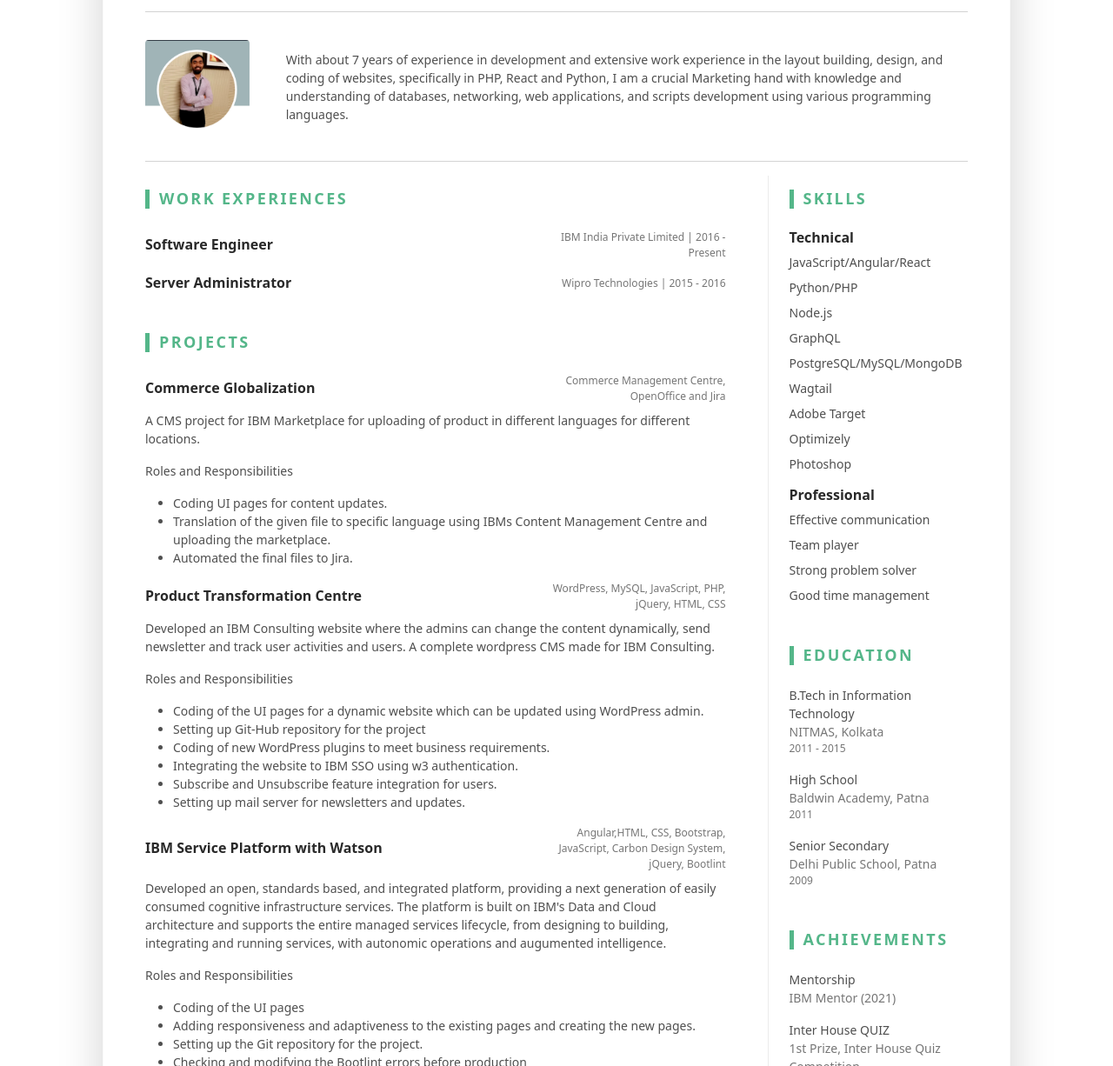
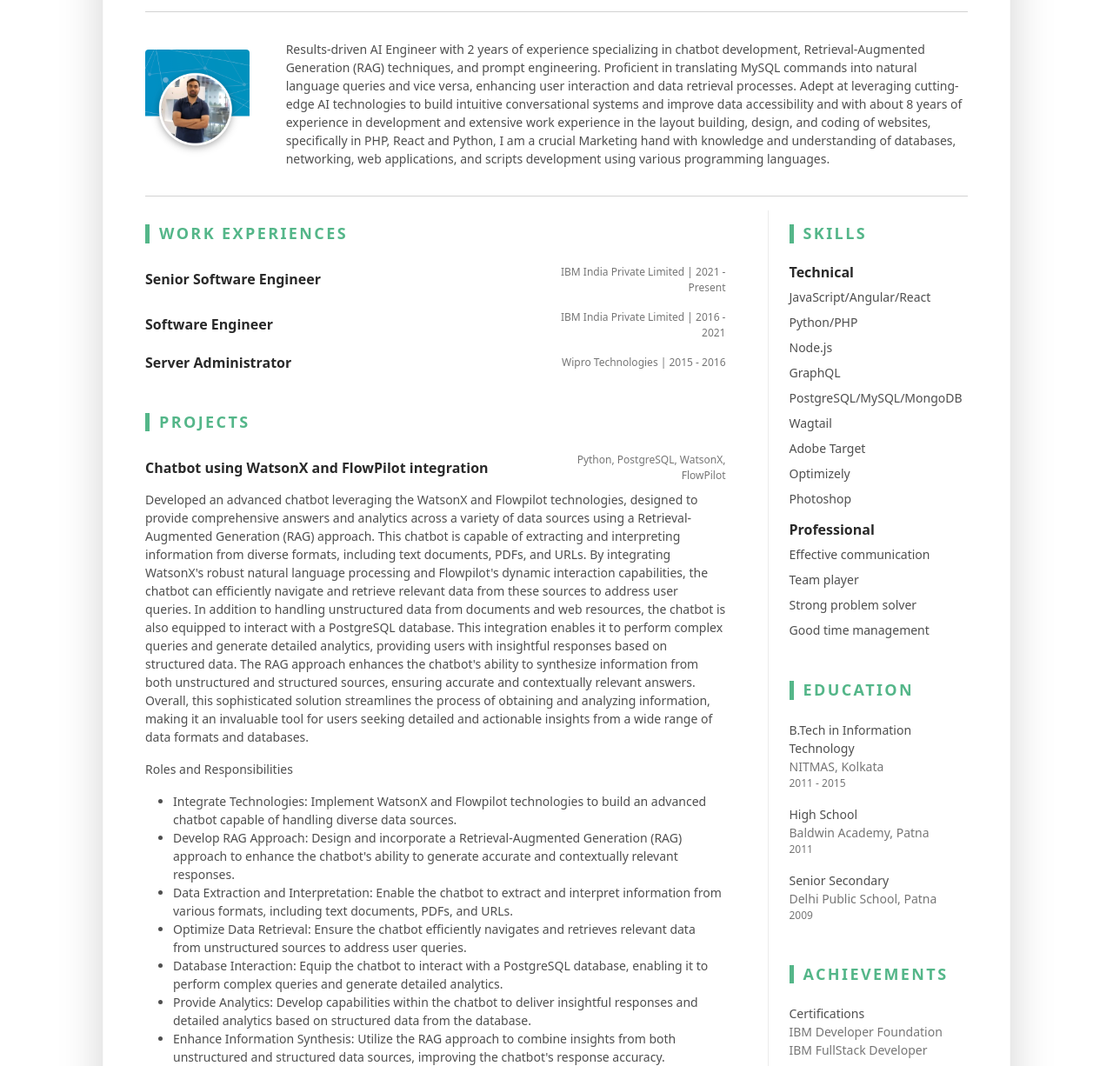
Before and after one commit to jayantdps/Resume, a plain HTML site: page index.html in a window 1280 px wide. Shown: the part 214-1440 px from the top of the page at 87% size. Drawn offline with Linux system fonts and the light colour scheme.

Commit message:
Resume- AI Engineer

```diff
--- a/index.html
+++ b/index.html
@@ -76,19 +76,14 @@
               <div class="col-12 col-md-3 col-xl-2 text-center">
                 <img
                   class="resume-profile-image mb-3 mb-md-0 me-md-5 ms-md-0 rounded mx-auto"
-                  src="assets/images/Jayant1.png"
+                  src="assets/images/jayantkaushik.png"
                   alt="image"
                 />
               </div>
 
               <div class="col text-start">
                 <p class="mb-0">
-                  With about 7 years of experience in development and extensive
-                  work experience in the layout building, design, and coding of
-                  websites, specifically in PHP, React and Python, I am a
-                  crucial Marketing hand with knowledge and understanding of
-                  databases, networking, web applications, and scripts
-                  development using various programming languages.
+                  Results-driven AI Engineer with 2 years of experience specializing in chatbot development, Retrieval-Augmented Generation (RAG) techniques,  and prompt engineering. Proficient in translating MySQL commands into natural language queries and vice versa, enhancing user interaction and data retrieval processes. Adept at leveraging cutting-edge AI  technologies to build intuitive conversational systems and improve data accessibility and with about 8 years of experience in development and extensive work experience in the layout building, design, and coding of websites, specifically in PHP, React and Python, I am a crucial Marketing hand with knowledge and understanding of databases, networking, web applications, and scripts development using various programming languages.
                 </p>
               </div>
               <!--//col-->
@@ -108,12 +103,26 @@
                       <h4
                         class="item-title col-12 col-md-6 col-lg-8 mb-2 mb-md-0"
                       >
+                        Senior Software Engineer
+                      </h4>
+                      <div
+                        class="item-meta col-12 col-md-6 col-lg-4 text-muted text-start text-md-end"
+                      >
+                        IBM India Private Limited | 2021 - Present
+                      </div>
+                    </div>
+                  </div>
+                  <div class="item mb-3">
+                    <div class="item-heading row align-items-center mb-2">
+                      <h4
+                        class="item-title col-12 col-md-6 col-lg-8 mb-2 mb-md-0"
+                      >
                         Software Engineer
                       </h4>
                       <div
                         class="item-meta col-12 col-md-6 col-lg-4 text-muted text-start text-md-end"
                       >
-                        IBM India Private Limited | 2016 - Present
+                        IBM India Private Limited | 2016 - 2021
                       </div>
                     </div>
                   </div>
@@ -140,6 +149,73 @@
                   <h3 class="text-uppercase resume-section-heading mb-4">
                     Projects
                   </h3>
+                  <div class="item">
+                    <!--//item-->
+                    <div class="item-heading row align-items-center mb-2">
+                      <h4
+                        class="item-title col-12 col-md-6 col-lg-8 mb-2 mb-md-0"
+                      >
+                        Chatbot using WatsonX and FlowPilot integration
+                      </h4>
+                      <div
+                        class="item-meta col-12 col-md-6 col-lg-4 text-muted text-start text-md-end"
+                      >
+                        Python, PostgreSQL, WatsonX, FlowPilot
+
+                      </div>
+                    </div>
+                    <div class="item-content">
+                      <p>
+                        Developed an advanced chatbot leveraging the WatsonX and Flowpilot technologies, designed to provide comprehensive answers and analytics across a variety of data sources using a Retrieval-Augmented Generation (RAG) approach. This chatbot is capable of extracting and interpreting information from diverse formats, including text documents, PDFs, and URLs. By integrating WatsonX's robust natural language processing and Flowpilot's dynamic interaction capabilities, the chatbot can efficiently navigate and retrieve relevant data from these sources to address user queries.
+
+In addition to handling unstructured data from documents and web resources, the chatbot is also equipped to interact with a PostgreSQL database. This integration enables it to perform complex queries and generate detailed analytics, providing users with insightful responses based on structured data. The RAG approach enhances the chatbot's ability to synthesize information from both unstructured and structured sources, ensuring accurate and contextually relevant answers.
+
+Overall, this sophisticated solution streamlines the process of obtaining and analyzing information, making it an invaluable tool for users seeking detailed and actionable insights from a wide range of data formats and databases.
+
+
+
+
+
+                      </p>
+                      <p>Roles and Responsibilities</p>
+                      <ul>
+                        <li>
+                          Integrate Technologies: Implement WatsonX and Flowpilot technologies to build an advanced chatbot capable of handling diverse data sources.
+                        </li>
+<li>Develop RAG Approach: Design and incorporate a Retrieval-Augmented Generation (RAG) approach to enhance the chatbot's ability to generate accurate and contextually relevant responses.
+</li>
+<li>Data Extraction and Interpretation: Enable the chatbot to extract and interpret information from various formats, including text documents, PDFs, and URLs.
+</li>
+
+<li>
+  Optimize Data Retrieval: Ensure the chatbot efficiently navigates and retrieves relevant data from unstructured sources to address user queries.
+</li>
+<li>Database Interaction: Equip the chatbot to interact with a PostgreSQL database, enabling it to perform complex queries and generate detailed analytics.</li>
+
+<li>
+  Provide Analytics: Develop capabilities within the chatbot to deliver insightful responses and detailed analytics based on structured data from the database.
+</li>
+
+<li>
+  Enhance Information Synthesis: Utilize the RAG approach to combine insights from both unstructured and structured data sources, improving the chatbot's response accuracy.
+</li>
+
+<li>
+  Streamline Information Processing: Implement features that streamline the process of obtaining and analyzing information from diverse formats and sources.
+</li>
+
+<li>
+  Ensure Relevance and Accuracy: Focus on maintaining the accuracy and relevance of the answers provided by the chatbot, ensuring they are contextually appropriate.
+</li>
+
+<li>
+  Support User Insights: Design the chatbot to be an invaluable tool for users seeking detailed and actionable insights, effectively addressing their information needs.
+</li>
+
+                        </li>
+                      </ul>
+                    </div>
+                  </div>
                   <div class="item mb-3">
                     <div class="item-heading row align-items-center mb-2">
                       <h4
@@ -511,6 +587,12 @@
                     </div>
                   </div>
                   <!--//item-->
+
+
+                  <!-- new section starts -->
+
+                  <!--//item-->
+                  <!-- new section ends -->
                 </section>
                 <!--//project-section-->
               </div>
@@ -594,6 +676,11 @@
                   </h3>
                   <ul class="list-unstyled resume-awards-list">
                     <li class="mb-3">
+                      <div class="font-weight-bold">Certifications</div>
+                      <div class="text-muted">IBM Developer Foundation </div>
+                      <div class="text-muted">IBM FullStack Developer </div>
+                      </li>
+                      <li class="mb-3">
                       <div class="font-weight-bold">Mentorship</div>
                       <div class="text-muted">IBM Mentor (2021)</div>
                     </li>
@@ -666,13 +753,13 @@
       <footer class="footer text-center py-4">
         <!--/* This template is free as long as you keep the footer attribution link. If you'd like to use the template without the attribution link, you can buy the commercial license via our website: themes.3rdwavemedia.com Thank you for your support. :) */-->
         <small class="copyright text-muted">
-          <a
+          <!-- <a
             class="theme-link"
             href="https://drive.google.com/file/d/1CJF3YmIKClvm_fqOfqmWAfzAKSUY_jkK/view?usp=sharing"
             download="Jayant-Kaushik-Resume"
             >Download Resume</a
           ></small
-        >
+        > -->
       </footer>
     </div>
     <!--//main-wrapper-->
```
Also changed, not shown: assets/images/jayantkaushik.png (added), assets/images/jk.jpeg (added), 1 other file.
